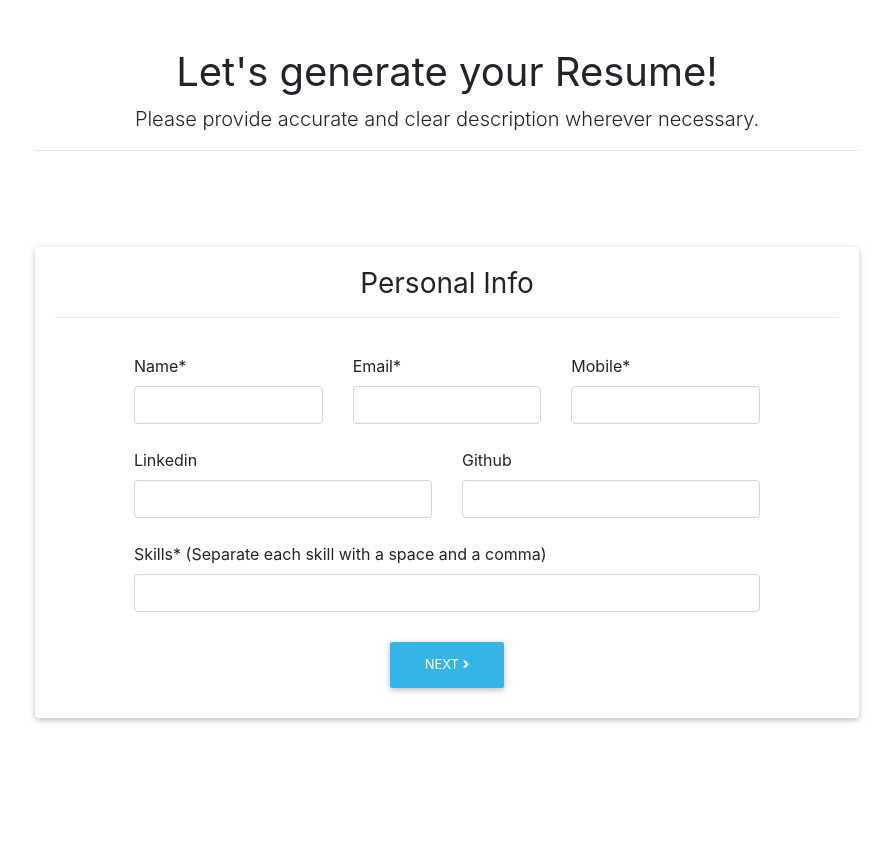
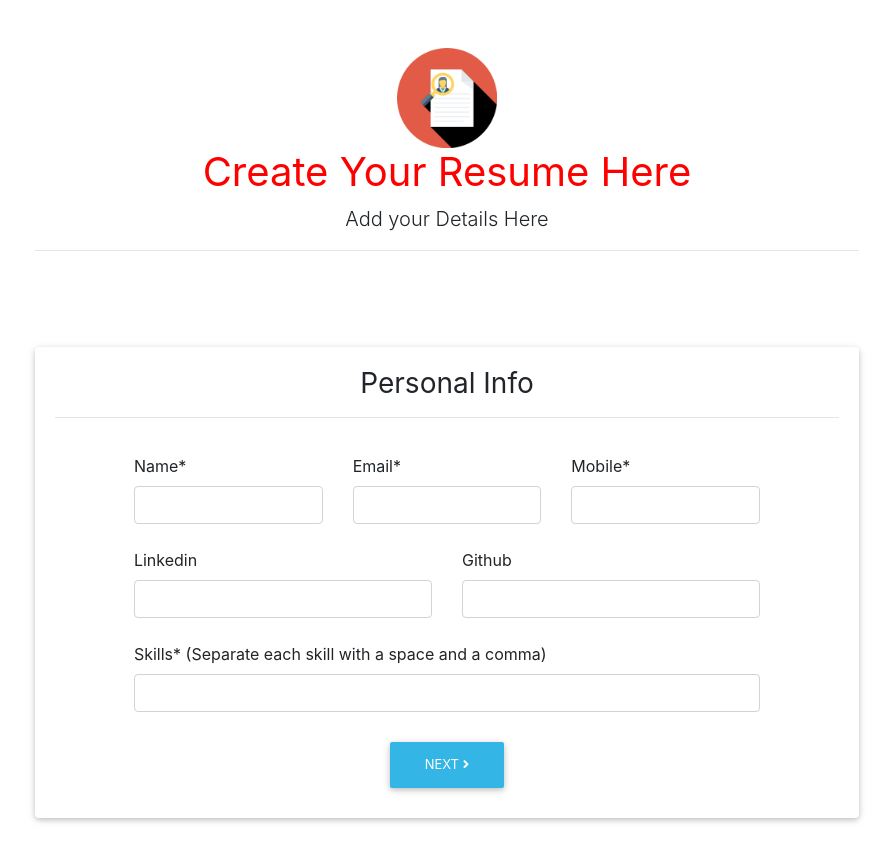
Before and after one commit to ushanidesilva/mycv, a React (Create React App) app in the folder client/: page / in a window 1280 px wide. Shown: the whole page, without its empty margins (193-1086 px from the left). Before the commit the page ends 800 px from the top, so only its background shows below. Built offline with nearby package versions, Linux system fonts and the light colour scheme.

Commit message:
Edit App.js - Header part

```diff
--- a/client/src/App.js
+++ b/client/src/App.js
@@ -3,6 +3,8 @@ import React, { Component } from 'react';
 
 import './App.css';
 import UserForm from './components/UserForm';
+
+import resume from './img/resume.png'
 
 class App extends Component {
 
@@ -10,10 +12,11 @@ class App extends Component {
 
   render() {
     return (
-      <div>
+      <div styles={{ backgroundImage:`url(${resume})` }} >
         <div className="col-lg-8 mx-auto text-center mt-5">
-          <h1><b>Let's generate your Resume!</b></h1>
-          <p className="lead">Please provide accurate and clear description wherever necessary.</p>
+        <img src={resume} width="100" height="100" />
+          <h1 style={{color: "red"}}><b>Create Your Resume Here</b></h1>
+          <p className="lead">Add your Details Here</p>
           <hr />
         </div>
         <UserForm/>
```
Also changed, not shown: client/src/img/resume.png (added), 1 other file (tests, documents, lock files or other folders).
